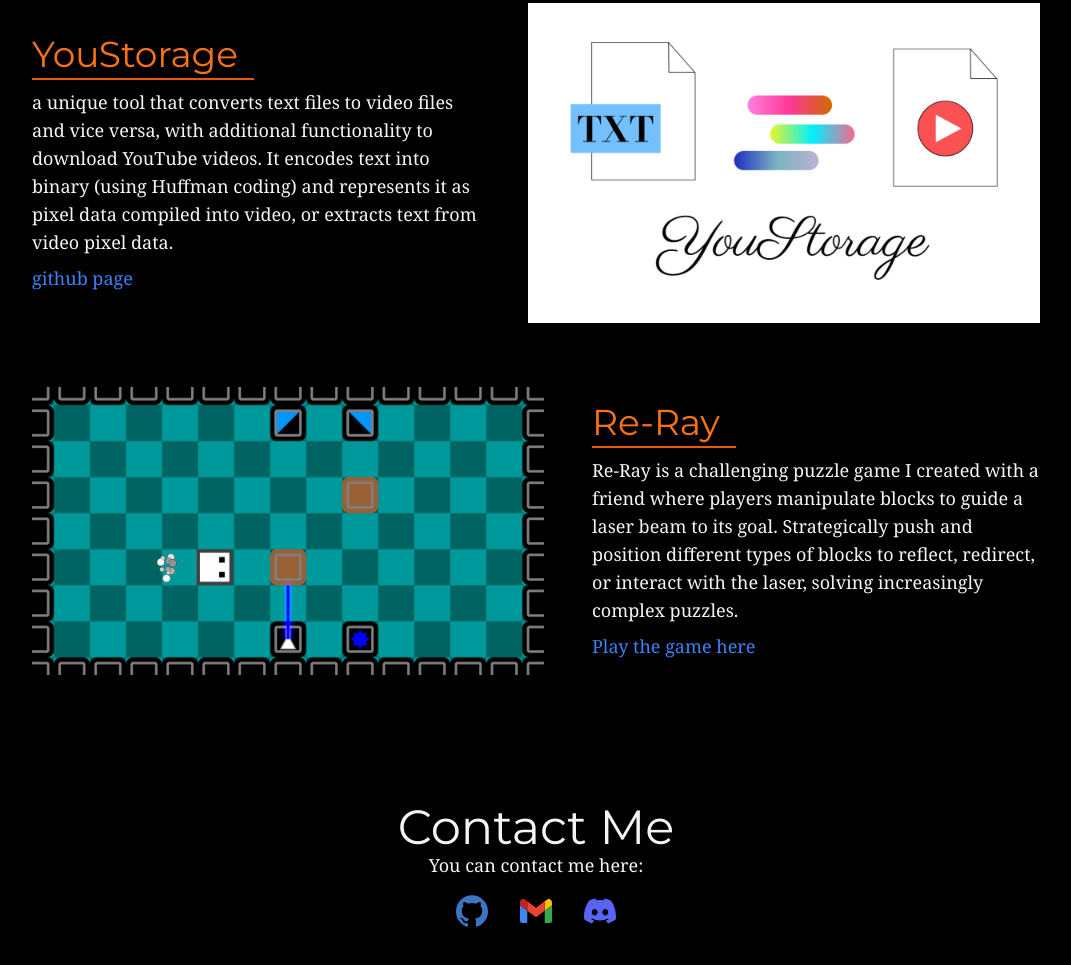
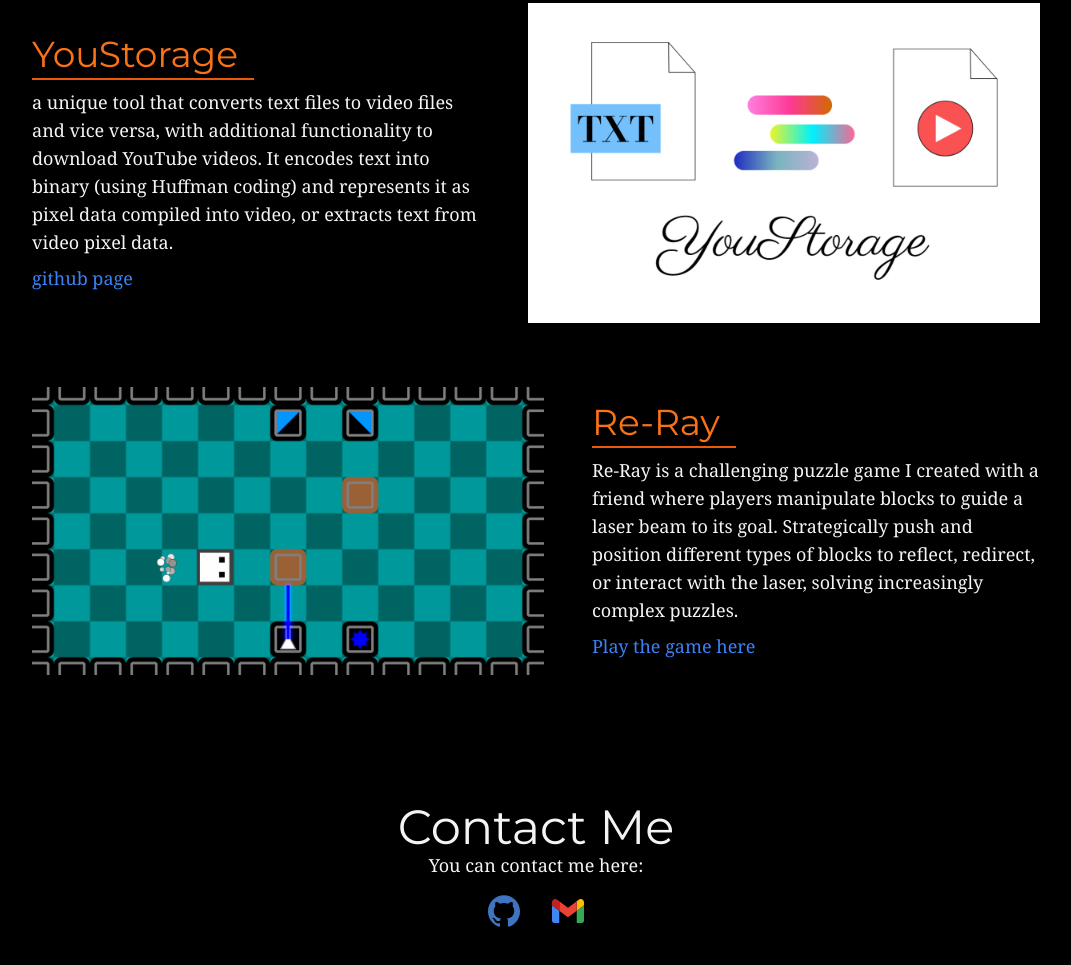
Before and after one commit to Ofish-Ofish/Ofish-Ofish.github.io, a website with bundled scripts: page index.html in a window 1280 px wide. Shown: the part 1991-2956 px from the top of the page, without its empty margins (104-1175 px from the left). Built offline with nearby package versions, Linux system fonts and the light colour scheme.

Commit message:
removed discord

```diff
--- a/index.html
+++ b/index.html
@@ -80,7 +80,6 @@
             <div class="flex gap-8 justify-center items-center">
                 <a class="icon" href="https://github.com/Ofish-Ofish" target="_blank"><img src="img/github.svg" alt="picture of the github logo" class="w-8"> </a>
                 <a class="icon" href="mailto:vc.ofir@gmail.com" target="_blank"><img src="img/Gmail.svg" alt="picture of the gmail logo" class="w-8"> </a>
-                <a class="icon" href="https://discord.com/channels/@me/462182886746095627" target="_blank"><img src="img/discord.svg" alt="picture of the discord logo" class="w-8"> </a>
             </div>
         </div>
     </footer>
```
